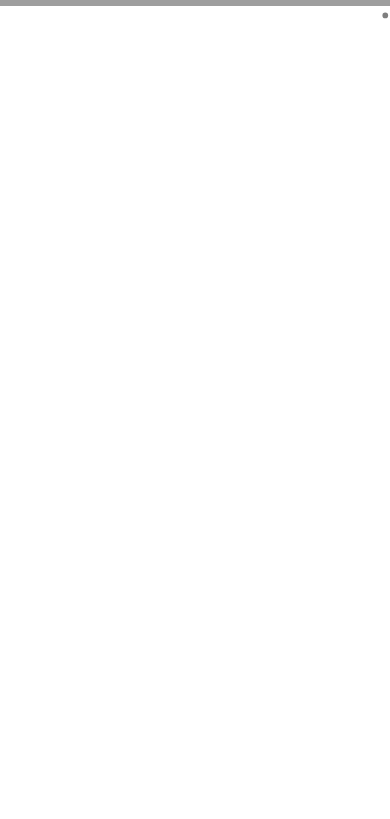
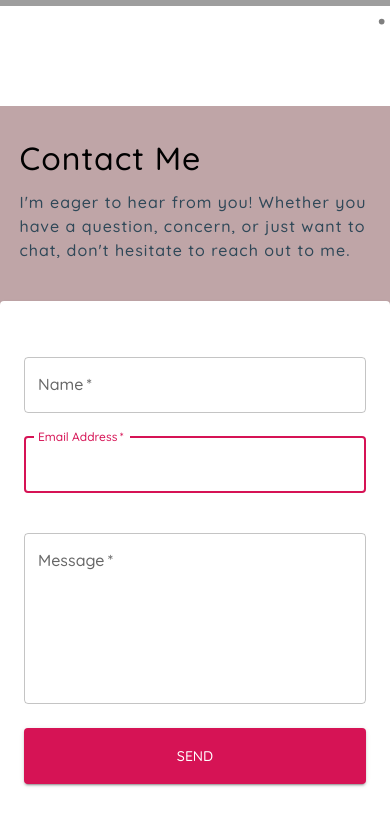
Before and after one commit to Donbasilpeter/portfolio-frontend-test, a React (Vite) app in the folder portfolio-app/: page / in a window 390 px wide. Shown: the part 804-1623 px from the top of the page. Built offline with nearby package versions, Linux system fonts and the light colour scheme; grey boxes are pictures that could not be loaded.

Commit message:
contact is responsive

```diff
--- a/portfolio-app/src/components/contact/contact.tsx
+++ b/portfolio-app/src/components/contact/contact.tsx
@@ -11,10 +11,6 @@ import emailjs from '@emailjs/browser';
 import { ToastContainer, toast } from 'react-toastify';
 import 'react-toastify/dist/ReactToastify.css';
 import Paper from '@mui/material/Paper';
-import Link from '@mui/material/Link';
-import LinkedInIcon from "@mui/icons-material/LinkedIn";
-import TwitterIcon from "@mui/icons-material/Twitter";
-import GitHubIcon from "@mui/icons-material/GitHub";
 import SocialMediaGrid from "../socialMediaGrid/socialMediaGrid";
 
 
@@ -41,19 +37,19 @@ const Contact = () => {
   }));
 
   return (
-    <Box sx={{ height: "100vh", width: "100%" }}>
+    <Box sx={{ height:  {xs:"187vh",md:"100vh"}, width: "100%" }}>
       <ToastContainer />
-      <Box sx={{ height: "100%", pt: "6%", width: "100%" }}>
+      <Box sx={{ height: "100%", pt: { xs:"17%",md: "6%" }, width: "100%" }}>
         <Grid
           container
           sx={{
             height: "100%",
             width: "100%",
-            display: { xs: "none", sm: "none", md: "flex" },
+            display: { xs: "flex", sm: "flex", md: "flex" },
           }}
         >
-          <Grid xs={6} md={8} sx={{ bgcolor: theme.palette.secondary.main }}>
-            <Box sx={{ pl: { md: "15%" }, pr: { md: "20%" }, pt: { md: "1%" } }}>
+          <Grid xs={12} md={8} sx={{ bgcolor: theme.palette.secondary.main }}>
+            <Box sx={{ pl: { xs:"5%", md: "15%" }, pr: { xs:"5%",md: "20%" }, pt: {xs:"5%", md: "1%" } }}>
               <Typography
                 variant="h3"
                 sx={{ color: "black", letterSpacing: 1, lineHeight: 2 }}
@@ -70,15 +66,15 @@ const Contact = () => {
               </Typography>
             </Box>
             <Card
-              sx={{ ml: { md: "15%" }, mr: { md: "20%" }, mt: { md: "4%" } }}
+              sx={{ ml: { md: "15%" }, mr: { md: "20%" }, mt: { xs:"10%",md: "4%" }, mb: { xs:"5%" } }}
             >
               <CardContent>
                 <Box component="form" onSubmit={handleSubmit} sx={{ mt: 3 }}>
                   <Box
                     sx={{
-                      display: "flex",
+                      display: {md:"flex"},
                       alignItems: "center",
-                      mx: 10,
+                      mx: {xs:1,md:10},
                       gap: 5,
                     }}
                   >
@@ -104,7 +100,7 @@ const Contact = () => {
                   </Box>
                   <Box
                     sx={{
-                      mx: 10,
+                      mx: {xs:1,md:10},
                       mt: 2,
                     }}
                   >
@@ -120,9 +116,9 @@ const Contact = () => {
                       rows={6}
                     />
                   </Box>
-                  <Box textAlign='right'>
+                  <Box sx={{textAlign:{xs:"center",md:"right"},mx:{xs:"8px",md:0}}}>
 
-                  <Button type="submit" variant="contained" sx={{ my: 2 ,mr:10}}>
+                  <Button type="submit" variant="contained" sx={{ py:{xs:2,md:1},width:{xs:"100%",md:"0%"},my: {xs:2,md:2}, mr:{md:10}}}>
                     Send
                   </Button>
                   </Box>
@@ -130,7 +126,7 @@ const Contact = () => {
               </CardContent>
             </Card>
           </Grid>
-          <Grid xs={6} md={4}>
+          <Grid xs={12} md={4}>
 
             <Box >
             <Item  elevation={0}>
@@ -140,7 +136,7 @@ const Contact = () => {
             <Typography variant="body1"   sx={{mb:"4rem"  }}> +919048710212</Typography>
             <Typography variant="h6" color="primary" sx={{ lineHeight: 2 }}> ADDRESS :</Typography>
             <Typography variant="body1"   sx={{mb:"4rem"  }}> Orakottayil (H),<br></br>Kambilikandom,<br></br>Mukkudom P.O, Idukki Dist,<br></br> Kerala, India, <br></br>PIN: 685562</Typography>
-            <SocialMediaGrid fontSize = {30}  sx={{ position:"relative", width:"20rem", display: { xs: "none", sm: "none", md: "flex" } }} />
+            <SocialMediaGrid fontSize = {30}  sx={{ position:"relative", width:"20rem", display: { xs: "flex", sm: "flex", md: "flex" } }} />
 
 
                 </Item>
```
